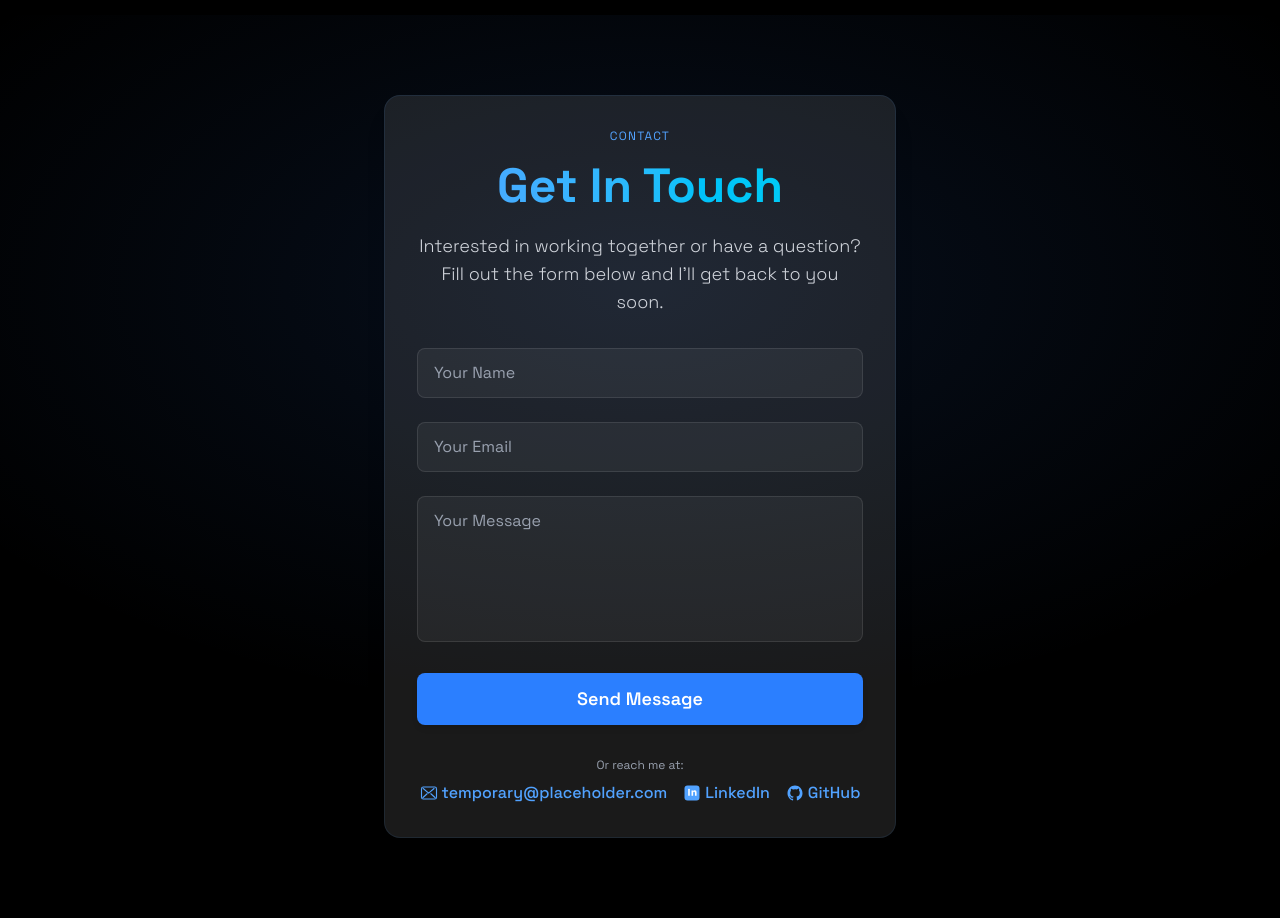
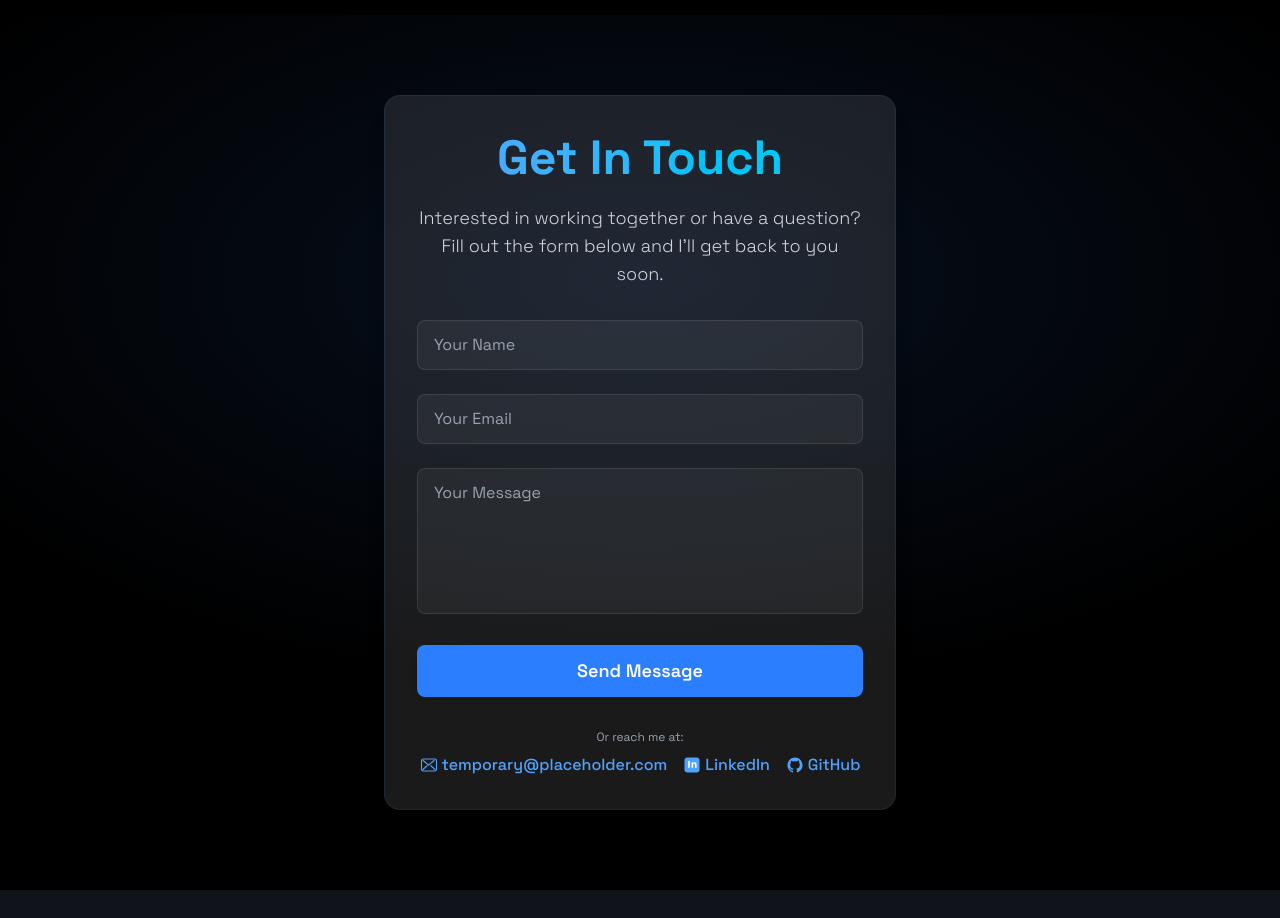
Before and after one commit to florea-mihai/florea-mihai.github.io, a React (Vite) app: page / in a window 1280 px wide. Shown: the part 2500-3418 px from the top of the page. After the commit the page ends 3390 px from the top, so only its background shows below. Built offline with nearby package versions, Linux system fonts and the light colour scheme.

Commit message:
Remove the extra 'Contact' title

```diff
--- a/src/components/sections/Contact.jsx
+++ b/src/components/sections/Contact.jsx
@@ -79,9 +79,6 @@ export const Contact = () => {
       />
       <RevealOnScroll>
         <div className="w-full max-w-full sm:max-w-md md:max-w-lg mx-auto bg-white/10 rounded-2xl shadow-xl p-2 sm:p-6 md:p-8 border border-blue-400/10 relative z-10 text-center">
-          <p className="uppercase tracking-widest text-xs text-blue-400 mb-3 animate-fade-in">
-            Contact
-          </p>
           <h2 className="text-4xl md:text-5xl font-bold mb-4 bg-gradient-to-r from-blue-400 to-cyan-400 bg-clip-text text-transparent leading-tight animate-fade-in">
             Get In Touch
           </h2>
```
